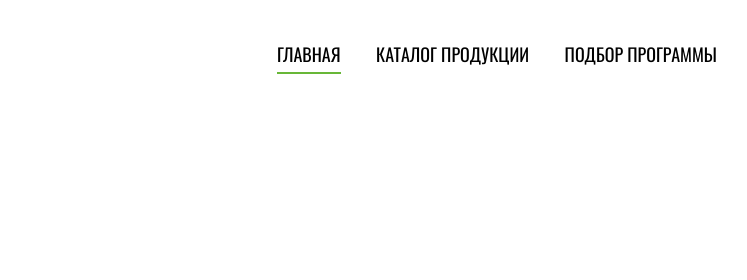
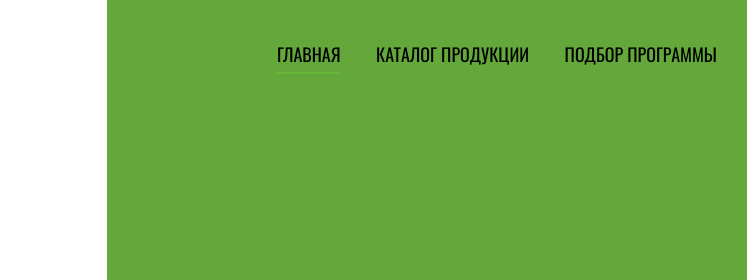
Before and after one commit to greatstudentkaze/cat-energy, a website: page source/index.html in a window 1280 px wide. Shown: the top 280 px of the page, 533-1280 px from the left. Drawn offline with nearby package versions, Linux system fonts and the light colour scheme; files that its build step writes are made by us from their sources.

Commit message:
оборачивает содержимое page-header и promo в один тег и переназначает стили

```diff
--- a/source/index.html
+++ b/source/index.html
@@ -7,7 +7,9 @@
     <link rel="stylesheet" href="css/style.css">
   </head>
   <body class="page__body">
-    <header class="page-header container">
+  <div class="page__wrapper">
+    <header class="page-header">
+      <div class="page-header__container container">
         <a class="page-header__logo">
           <img src="img/logo-mobile.svg" width="191" height="38" alt="Логотип «Кэт энерджи»">
         </a>
@@ -27,10 +29,7 @@
             </li>
           </ul>
         </nav>
-    </header>
-
-    <main class="page-main">
-      <h1 class="visually-hidden">Кэт энерджи — функциональное питание для котов</h1>
+      </div>
 
       <section class="promo">
         <div class="promo__container container">
@@ -42,6 +41,11 @@
           <a class="promo__link button" href="plan.html">Подобрать программу</a>
         </div>
       </section>
+    </header>
+  </div>
+
+    <main class="page-main">
+      <h1 class="visually-hidden">Кэт энерджи — функциональное питание для котов</h1>
 
       <section class="diets container">
         <h2 class="visually-hidden">Варианты режима питания</h2>
--- a/source/sass/blocks/page-header.scss
+++ b/source/sass/blocks/page-header.scss
@@ -1,4 +1,4 @@
-.page-header {
+.page-header__container {
   padding-top: 11px;
   padding-bottom: 17px;
 
--- a/source/sass/blocks/page.scss
+++ b/source/sass/blocks/page.scss
@@ -14,3 +14,20 @@
   background-color: $color-white;
   cursor: default;
 }
+
+.page__wrapper {
+  position: relative;
+
+  &::before {
+    content: "";
+
+    position: absolute;
+    top: 0;
+    right: 0;
+    bottom: 0;
+    left: 0;
+    z-index: -10;
+
+    background-image: linear-gradient(to right, #ffffff 50%, #64a83b 50%);
+  }
+}
```
Lines whose indentation alone changed are shown as unchanged.
